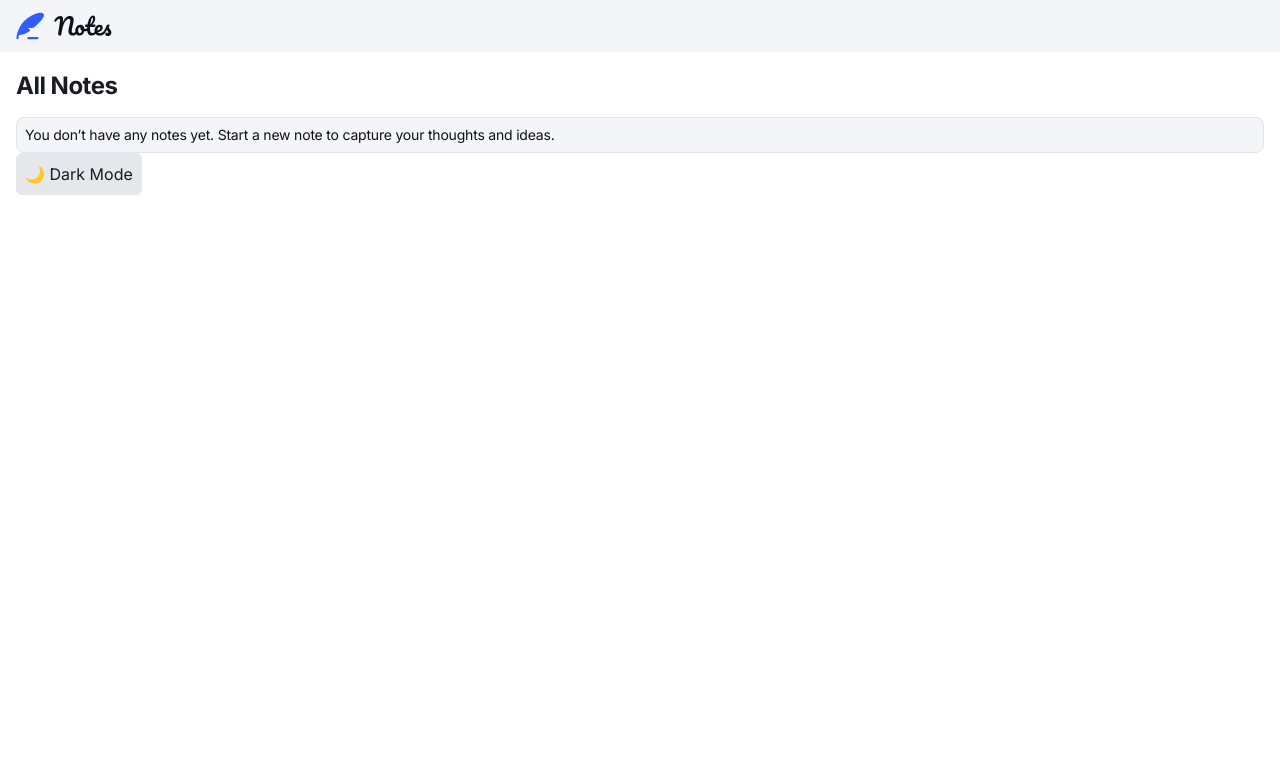
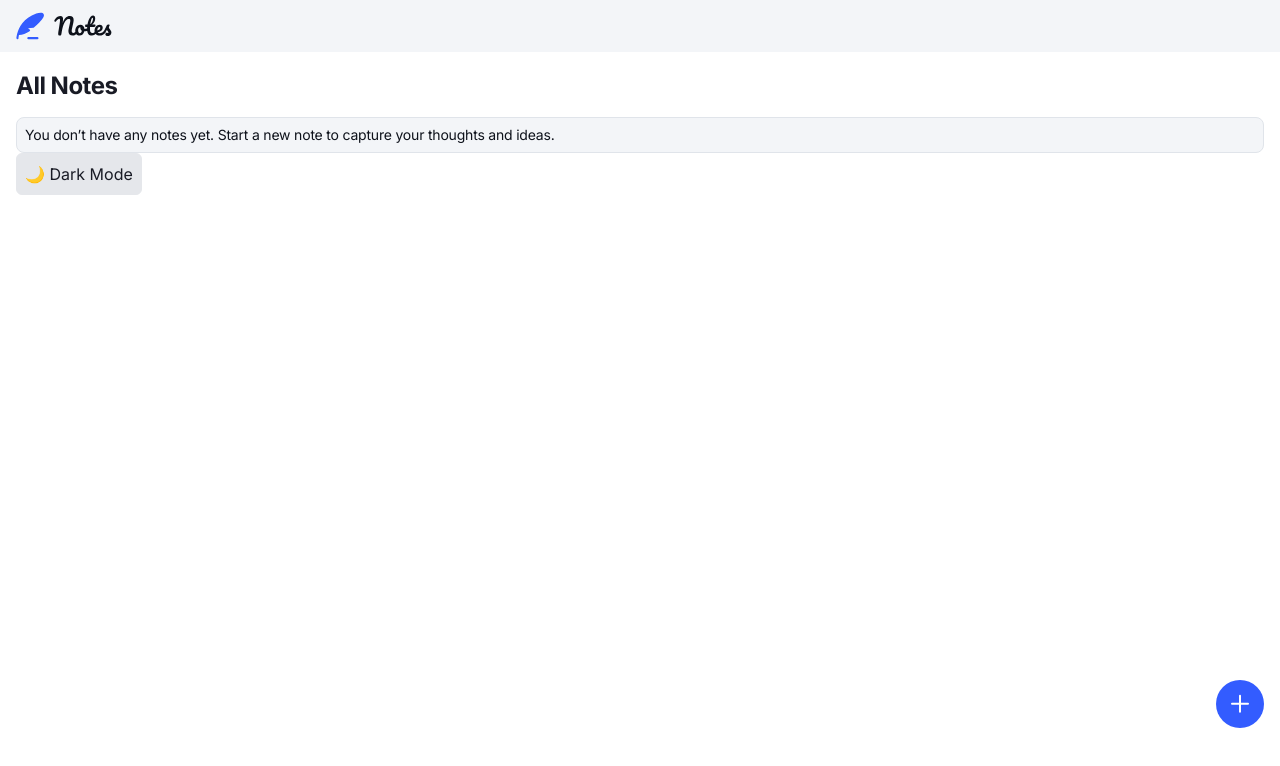
Before and after one commit to stephmunez/note-taking, a Next.js app: page / in a window 1280 px wide. Shown: the top 766 px of the page. Built offline with nearby package versions, Linux system fonts and the light colour scheme.

Commit message:
feat: create new note button

```diff
--- /dev/null
+++ b/app/components/CreateNewNoteButton/index.tsx
@@ -0,0 +1,12 @@
+import Image from 'next/image';
+import iconPlus from '../../assets/images/icon-plus.svg';
+
+const CreateNewNoteButton = () => {
+  return (
+    <button className='w-12 h-12 rounded-full bg-blue-500 flex items-center justify-center fixed bottom-[4.5rem] right-4'>
+      <Image src={iconPlus} width={32} height={32} alt='cross icon' />
+    </button>
+  );
+};
+
+export default CreateNewNoteButton;
--- a/app/page.tsx
+++ b/app/page.tsx
@@ -1,6 +1,7 @@
 'use client';
 import { useTheme } from 'next-themes';
 import { useEffect, useState } from 'react';
+import CreateNewNoteButton from './components/CreateNewNoteButton';
 
 export default function Home() {
   const { theme, setTheme, systemTheme } = useTheme();
@@ -16,7 +17,7 @@ export default function Home() {
   const currentTheme = theme === 'system' ? systemTheme : theme;
 
   return (
-    <main className='font-sans px-4 py-5'>
+    <main className='font-sans px-4 py-5 z-50'>
       <div className='flex flex-col w-full gap-4'>
         <h1 className='font-bold text-2xl leading-[1.2] tracking-[-0.5px]'>
           All Notes
@@ -35,6 +36,8 @@ export default function Home() {
       >
         {currentTheme === 'dark' ? '☀️ Light Mode' : '🌙 Dark Mode'}
       </button>
+
+      <CreateNewNoteButton />
     </main>
   );
 }
```
Also changed, not shown: app/assets/images/icon-plus.svg.
